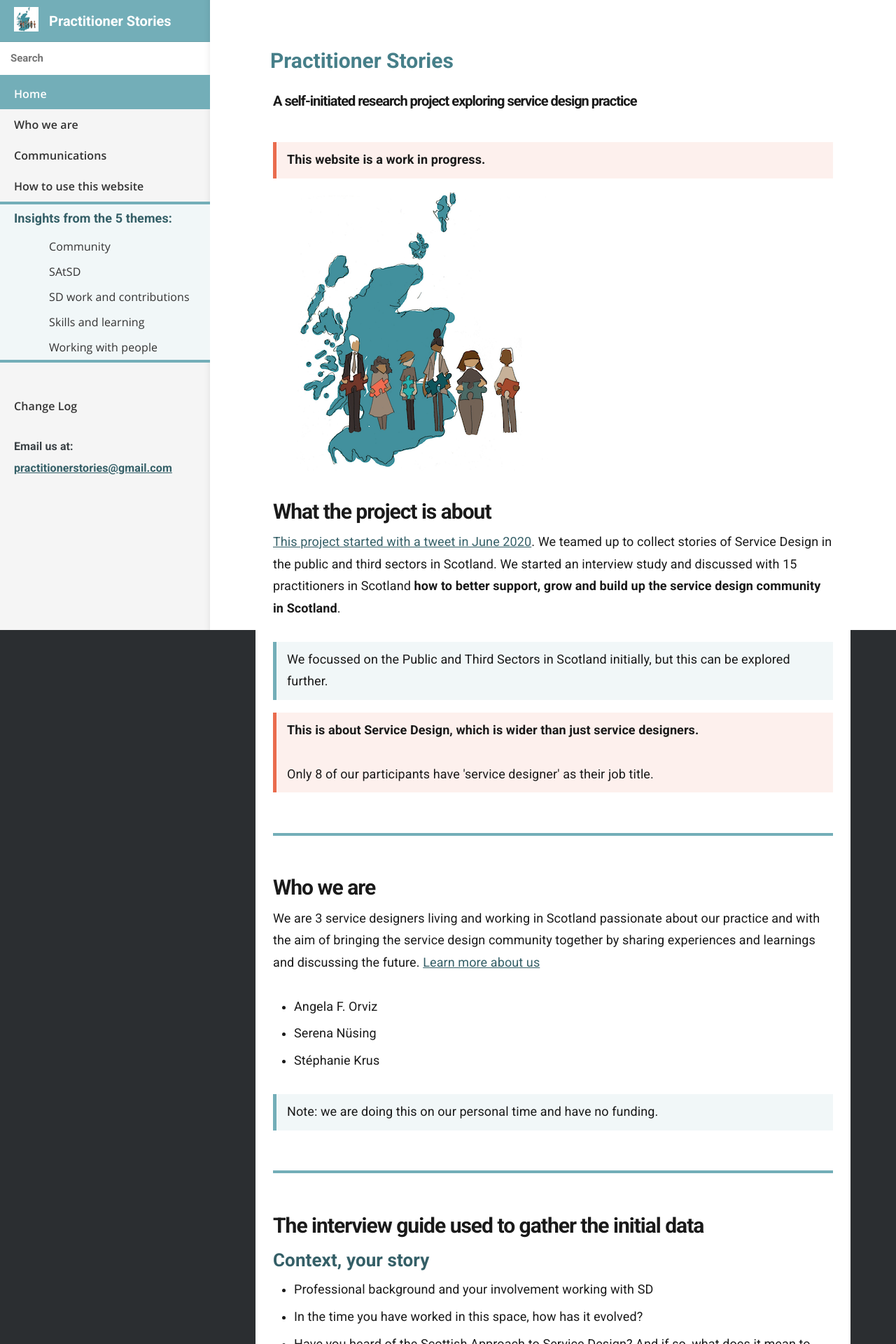
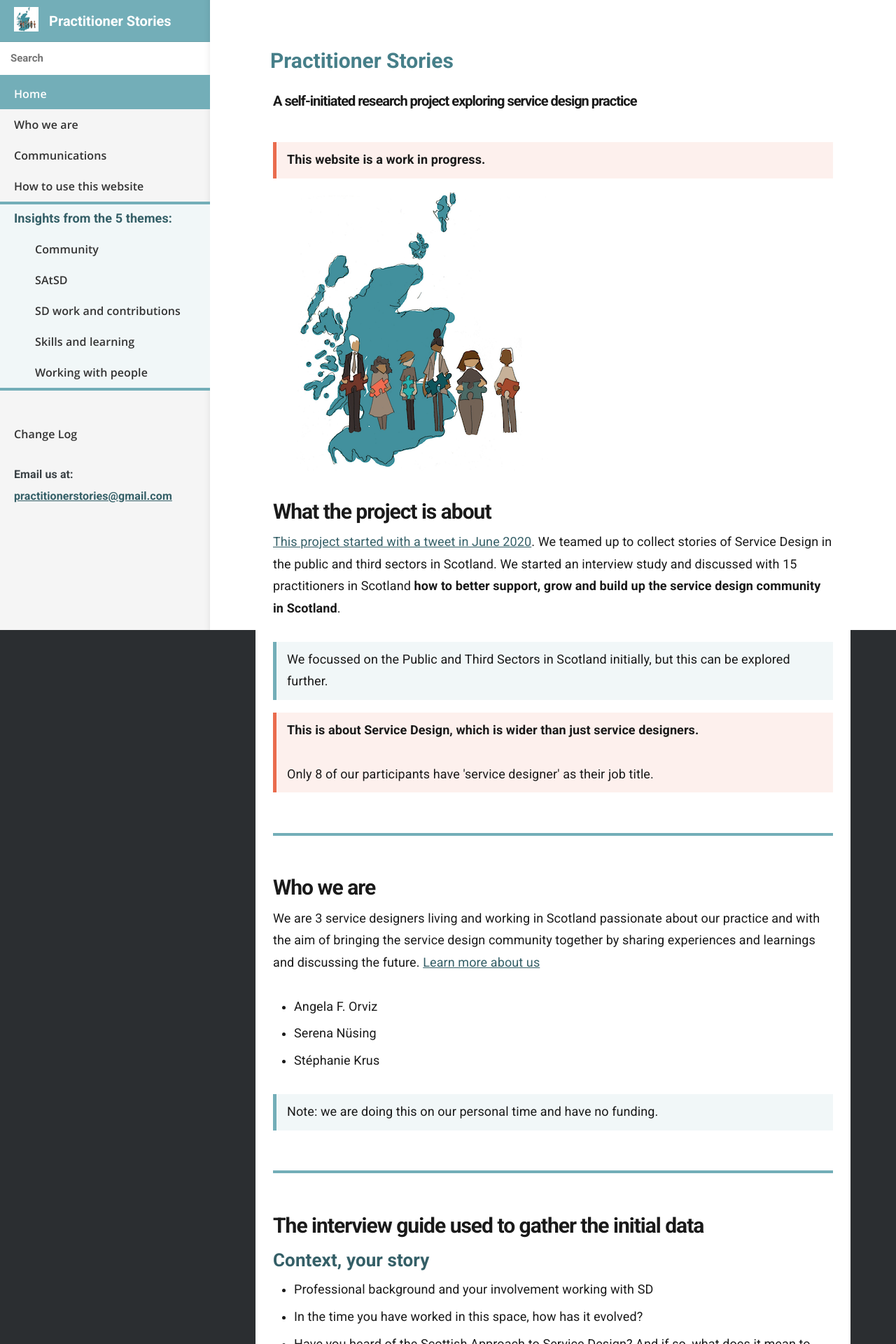
Before and after one commit to stephanie-K/practitioner-stories, a Jekyll site: the page built from index.md, in a window 1280 px wide. Shown: the top 1920 px of the page at 70% size. Built offline with Jekyll 4.4.1, drawn with Linux system fonts in a browser that asks for light colours.

Commit message:
improve display in menu

```diff
--- a/_layouts/default.html
+++ b/_layouts/default.html
@@ -67,7 +67,7 @@
 				<ul style="background-color: #f1f7f8; padding-left: 3rem">
 				{% assign grouped = site.docs | group_by: 'category' %}
 				{% for group in grouped %}
-					<li class="nav-item">
+					<li class="nav-item top-level">
 						{% assign items = group.items | sort: 'order' %}
 						<a href="{{ site.baseurl }}{{ items.first.url }}">{{ group.name }}</a>
 					</li>
```
